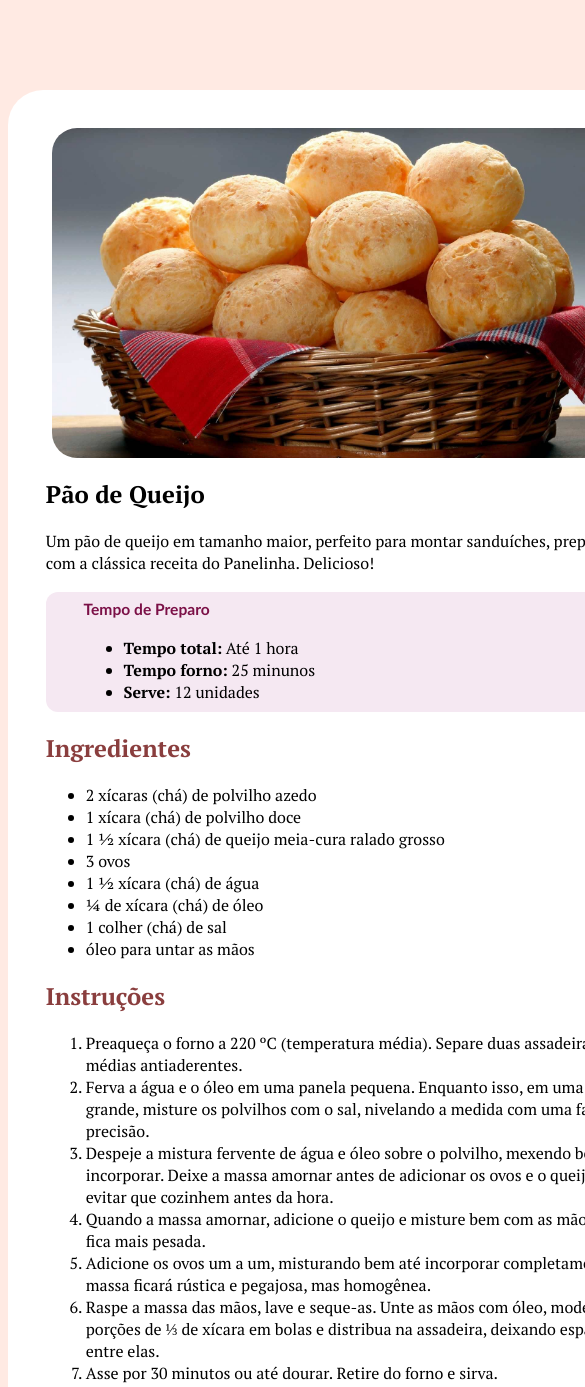
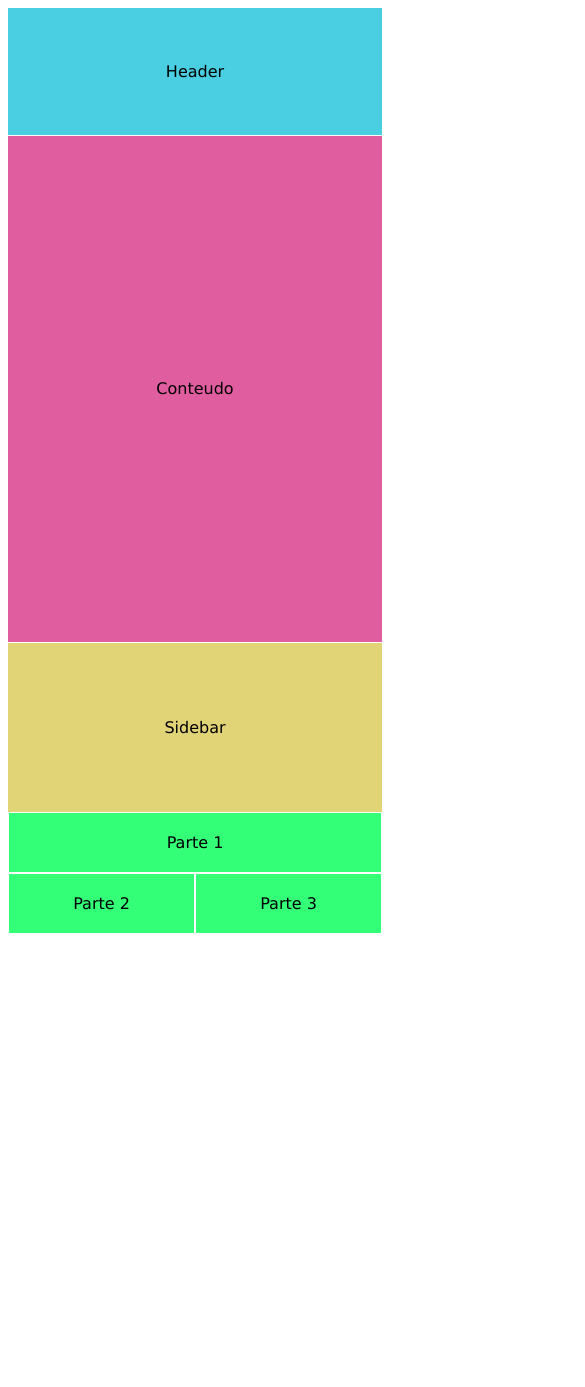
Before and after one commit to EduardaClaro/Dev_proj, a plain HTML site: page index.html in a window 390 px wide. Shown: the top 1387 px of the page, 585 px wide, since content can reach past the window. After the commit the page ends 942 px from the top, so only its background shows below. Drawn offline with Linux system fonts and the light colour scheme.

Commit message:
:lipstick: feat: responsive

```diff
--- a/index.html
+++ b/index.html
@@ -1,82 +1,27 @@
 <!DOCTYPE html>
-<html lang="en">
+<html lang="pt-br">
+
 <head>
     <meta charset="UTF-8">
     <meta name="viewport" content="width=device-width, initial-scale=1.0">
-    <title>Receita</title>
     <link rel="stylesheet" href="style.css">
+    <title>Exercício Flex e Media</title>
 </head>
+
 <body>
+    <div class="header">Header</div>
 
-    <section class="container-geral">
-        <img style="height: 330px;" src="png_queijo.jpg">
-        <h1>Pão de Queijo</h1>
-        <p>
-            Um pão de queijo em tamanho maior, perfeito para montar sanduíches,
-            preparado com a clássica receita do Panelinha. Delicioso!
-        </p>
-
-    <div class="container-infor">
-        <h3 style="color: rgb(123, 16, 71);"><sub>Tempo de Preparo</sub></h3>
-        <ul>
-            <li><b>Tempo total:</b>  Até 1 hora</li>
-            <li><b>Tempo forno:</b> 25 minunos</li>
-            <li><b>Serve:</b> 12 unidades</li>
-        </ul>
-
+    <div class="container1">
+        <div class="conteudo">Conteudo</div>
+        <div class="sidebar">Sidebar</div>
     </div>
 
-        <h2>Ingredientes</h2>
-        <ul>
-            <li>2 xícaras (chá) de polvilho azedo</li>
-            <li>1 xícara (chá) de polvilho doce</li>
-            <li>1 ½ xícara (chá) de queijo meia-cura ralado grosso</li>
-            <li>3 ovos</li>
-            <li>1 ½ xícara (chá) de água</li>
-            <li>¼ de xícara (chá) de óleo</li>
-            <li>1 colher (chá) de sal</li>
-            <li>óleo para untar as mãos</li>
-        </ul>
+    <div class="container">
+        <div class="box">Parte 1</div>
+        <div class="box">Parte 2</div>
+        <div class="box">Parte 3</div>
+    </div>
 
-        <h2>Instruções</h2>
-        <ol>
-            <li>Preaqueça o forno a 220 ºC (temperatura média).
-                Separe duas assadeiras médias antiaderentes.</li>
-            <li>Ferva a água e o óleo em uma panela pequena. Enquanto isso, em uma tigela grande,
-                misture os polvilhos com o sal, nivelando a medida com uma faca para precisão.</li>
-            <li>Despeje a mistura fervente de água e óleo sobre o polvilho, mexendo bem até incorporar.
-                Deixe a massa amornar antes de adicionar os ovos e o queijo para evitar que cozinhem antes da hora.</li>
-            <li>Quando a massa amornar, adicione o queijo e misture bem com as mãos, pois fica mais pesada.</li>
-            <li>Adicione os ovos um a um, misturando bem até incorporar completamente. A massa ficará rústica e pegajosa, mas homogênea.</li>
-            <li>Raspe a massa das mãos, lave e seque-as. Unte as mãos com óleo, modele porções de ⅓ de xícara em bolas e distribua na assadeira,
-                deixando espaço entre elas.</li>
-            <li>Asse por 30 minutos ou até dourar. Retire do forno e sirva.</li>
-        </ol>
+</body>
 
-        <h2>Informação Nutricional</h2>
-            <p>
-                A tabela nutricional do pão de queijo pode variar conforme os ingredientes usados.
-            </p>
-
-        <table>
-            <tr>
-                <td>Calorias</td>
-                <td class="A">363 kcal</td>
-            </tr>
-            <tr>
-                <td>Proteína</td>
-                <td class="B">8,5g</td>
-            </tr>
-            <tr>
-                <td>Gordura</td>
-                <td class="C">24,6g</td>
-            </tr>
-            <tr>
-                <td>Sódio</td>
-                <td class="D">388mg</td>
-            </tr>
-        </table>
-
-    </section>
-</body>
 </html>
--- a/style.css
+++ b/style.css
@@ -1,84 +1,124 @@
-@import url('https://fonts.googleapis.com/css2?family=PT+Serif:ital,wght@0,400;0,700;1,400;1,700&display=swap');
-
-.container-geral > h1{
-    font-family: "PT Serif", serif;
-    font-weight: 700;
-    font-style: normal;
+body{
+    font-family: 'Lucida Sans', 'Lucida Sans Regular', 'Lucida Grande', 'Lucida Sans Unicode', Geneva, Verdana, sans-serif;
 }
 
-.container-geral > p{
-    font-family: "PT Serif", serif;
-    font-weight: 400;
-    font-style: normal;
+.header{
+    background-color: #49CFE1;
+    display: flex;
+    justify-content: center;
+    align-items: center;
+    height: 15vh;
 }
 
-.container-geral{
-    padding: 10mm;
-    background-color: white;
-    margin-left: 290px;
-    margin-right: 290px;
-    border: 2px;
-    border-radius: 35px;
-    width: 600px;
-    height: 1450px;
-    margin: 90px auto;
+.container1{
+    display: flex;
+    justify-content: center;
+    align-items: center;
 }
 
-.container-infor{
-    background-color: #f5e8f2;
-    border-radius: 12px;
-    border: 2px;
-    height: 120px;
-    text-align: auto;
-    font-family: 'Gill Sans', 'Gill Sans MT', Calibri, 'Trebuchet MS', sans-serif;
-    padding-left: 10mm;
+.conteudo{
+    display: flex;
+    justify-content: center;
+    align-items: center;
+    background-color: #E05DA0;
+    border: 1px solid #ffffff;
+    height: 60vh;
+    width: 80%;
 }
 
-.container-infor > h3{
-    font-family: 'Gill Sans', 'Gill Sans MT', Calibri, 'Trebuchet MS', sans-serif;
+.sidebar{
+    display: flex;
+    justify-content: center;
+    align-items: center;
+    background-color: #E0D476;
+    height: 60vh;
+    width: 20%;
 }
 
-body{
-    background-color: #FFEAE3;
+.container {
+    display: flex;
 }
 
-img {
-    border-radius: 25px;
-    display: block;
-    margin-left: auto;
-    margin-right: auto;
+.box {
+    background: #33ff77;
+    padding: 20px;
+    text-align: center;
+    border: 1px solid #ffffff;
 }
 
-ul{
-    font-family: "PT Serif", serif;
-    font-weight: 400;
-    font-style: normal;
+.box:nth-child(1) {
+    width: 30%;
 }
 
-ol{
-    font-family: "PT Serif", serif;
-    font-weight: 400;
-    font-style: normal;
+.box:nth-child(2) {
+    width: 43%;
 }
 
-.container-geral > h2{
-    font-family: "PT Serif", serif;
-    font-weight: 700;
-    font-style: normal;
-    color: #8a3e3e;
+.box:nth-child(3) {
+    width: 30%;
 }
 
-table{
-    width: 90%;
-    font-weight: 400;
+@media screen and (max-width: 768px) {
+
+    .container1 {
+        flex-direction: column;
+    }
+
+    .conteudo {
+        width: 100%;
+        height: 60vh;
+    }
+
+    .sidebar {
+        width: 100%;
+        height: 20vh;
+    }
+    .container {
+        display: flex;
+        flex-wrap: wrap;
+    }    .box:nth-child(1) {
+        width: 100%;
+    }    .box:nth-child(2),
+    .box:nth-child(3) {
+        width: 50%;
+        box-sizing: border-box
+    }
 }
 
-.A, .B, .C, .D{
-    color: #8a3e3e;
-    font-weight: 600;
+
+
+@media screen and (max-width: 300px) {
+
+    .container{
+        flex-flow: row wrap;
+    }
+
+    .container1 {
+        flex-direction: column;
+    }
+
+    .conteudo{
+        width: 100%;
+        height: 50vh;
+    }
+
+    .sidebar {
+        width: 100%;
+        height: 20vh;
+    }
+
+    .box:nth-child(1) {
+        width: 100%;
+        height: 1px;
+    }
+
+    .box:nth-child(2) {
+        width: 100%;
+        height: 1px;
+    }
+
+    .box:nth-child(3) {
+        width: 100%;
+        height: 1px;
+    }
 }
-
-td{
-    font-size: larger;
-    height: 27px;
-}
```
